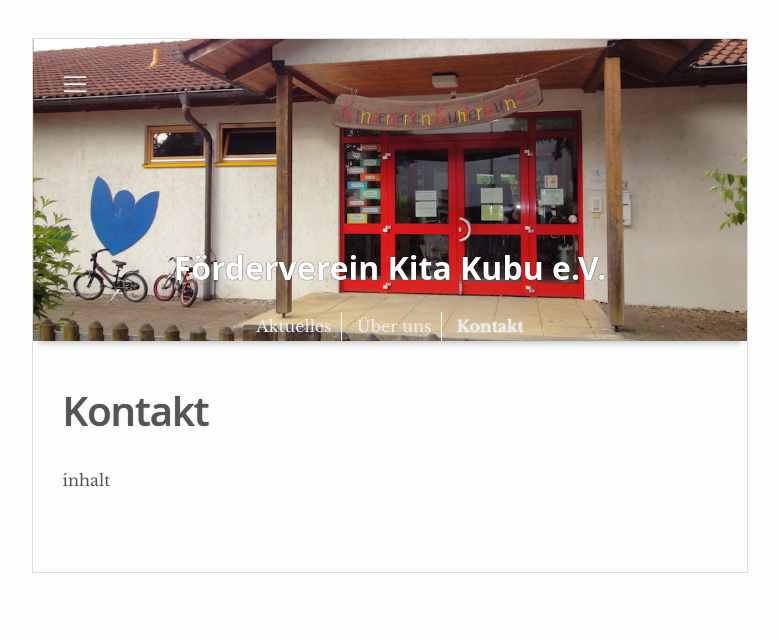
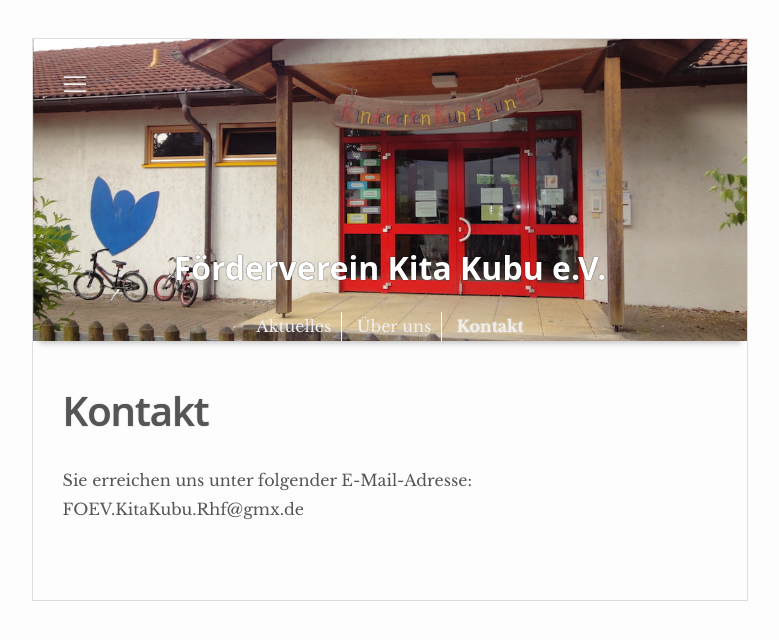
Before and after one commit to fv-kubu/fv-kubu, a Jekyll site: the page built from _pages/test.md, in a window 1280 px wide. Shown: the top 640 px of the page, without its empty margins (250-1029 px from the left). Built offline with Jekyll 4.4.1, drawn with Linux system fonts in a browser that asks for light colours.

Commit message:
Update test.md

```diff
--- a/_pages/test.md
+++ b/_pages/test.md
@@ -5,4 +5,5 @@ permalink: /kontakt/
 # show-in-menu: yes
 # active: active
 ---
-inhalt
+
+Sie erreichen uns unter folgender E-Mail-Adresse: FOEV.KitaKubu.Rhf@gmx.de
```
